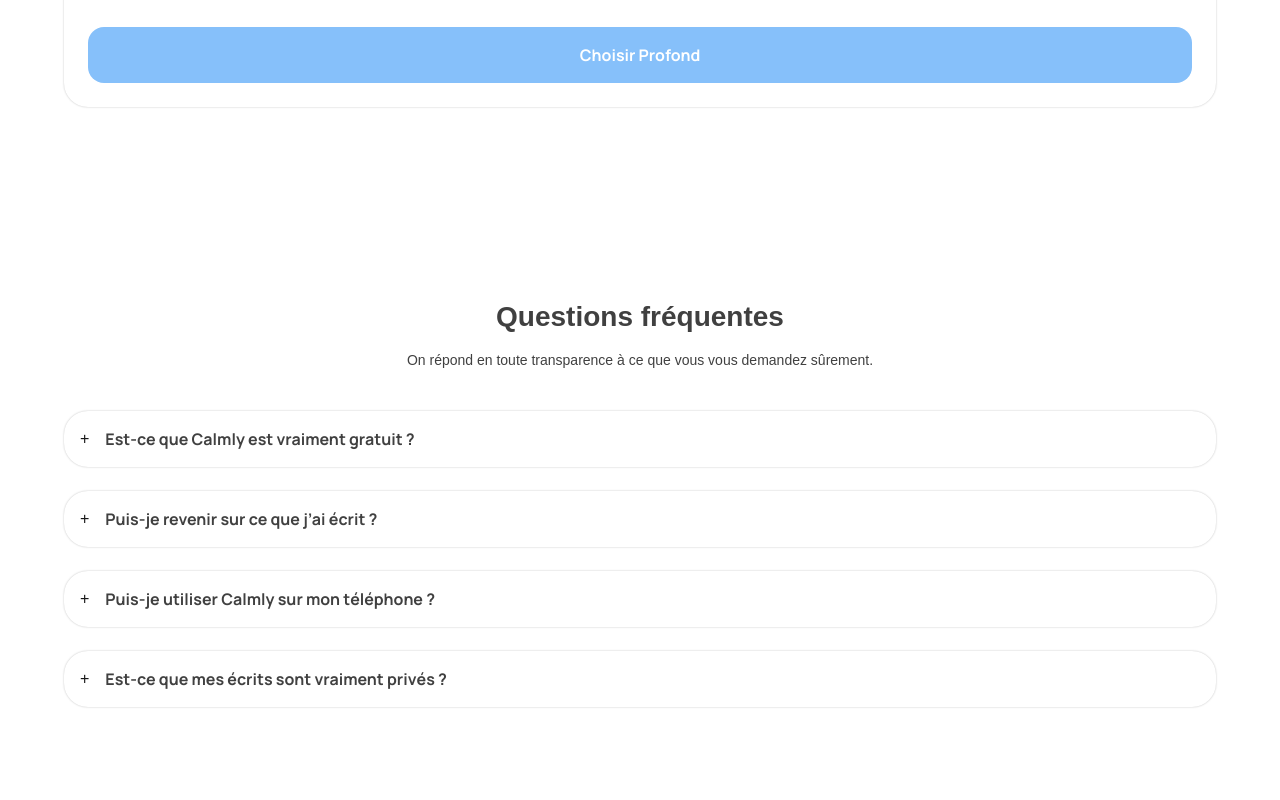
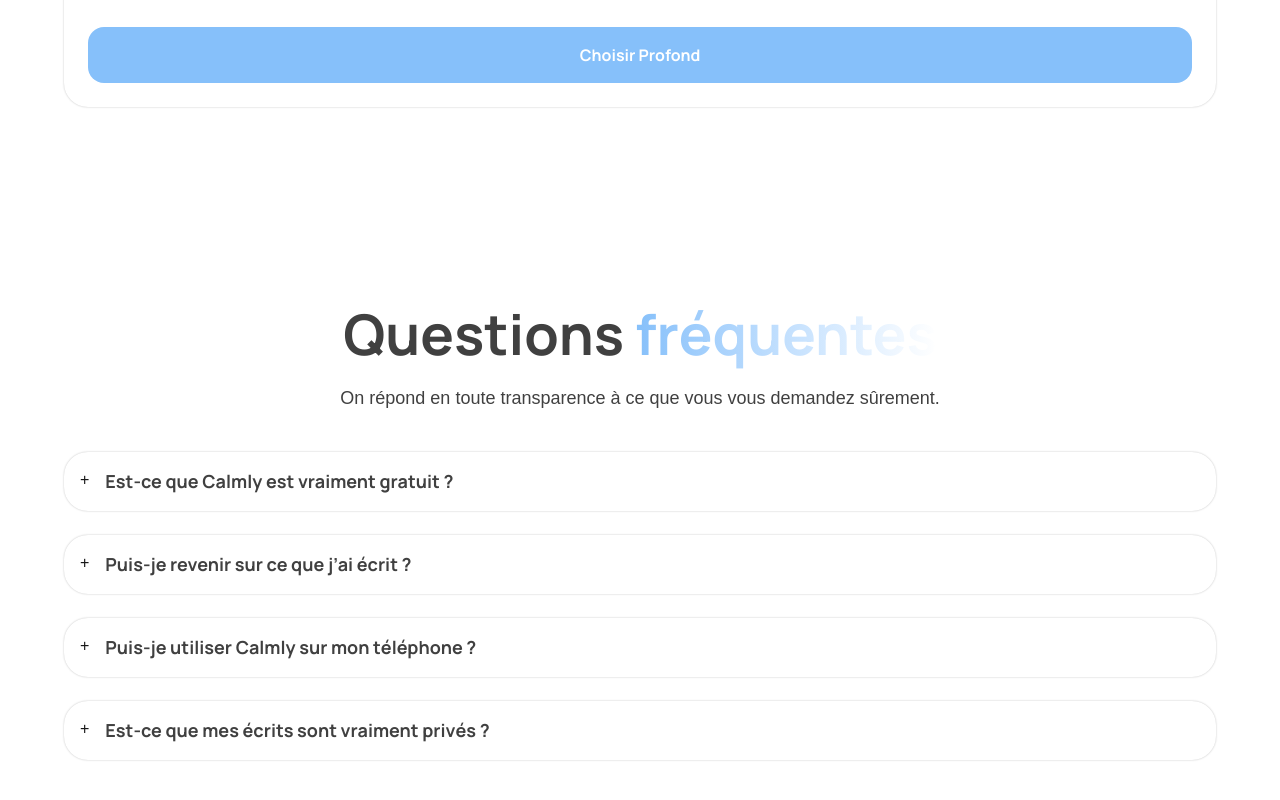
Before and after one commit to Onderito/calmly-app, a Next.js app: page / in a window 1280 px wide. Shown: the part 6179-6979 px from the top of the page. Built offline with nearby package versions, Linux system fonts and the light colour scheme.

Commit message:
responsive for faq section done for tablet

```diff
--- a/src/app/landing/faq.tsx
+++ b/src/app/landing/faq.tsx
@@ -33,31 +33,35 @@ export default function Faq() {
   };
   return (
     <section>
-      <h2 className="text-center text-[#404040] text-[28px] font-bold leading-tight">
-        Questions fréquentes
+      <h2 className="text-center text-[#404040] text-[28px] md:text-[56px] font-manrope-bold leading-tight">
+        Questions{" "}
+        <span className="bg-gradient-to-r from-[#86C0FA] to-white text-transparent bg-clip-text">
+          fréquentes
+        </span>
       </h2>
-      <p className="text-center font-regular text-[14px] mt-4 text-[#404040]">
+      <p className="text-center font-regular text-[14px] md:text-[18px] mt-4 text-[#404040]">
         On répond en toute transparence à ce que vous vous demandez sûrement.
       </p>
       <div className="mt-10 flex flex-col gap-6">
         {faq.map((f, index) => (
           <div
             onClick={() => toggle(index)}
-            className="shadow-custom rounded-3xl flex flex-col gap-4 p-4"
+            className="shadow-custom rounded-3xl flex flex-col gap-4 p-4 cursor-pointer"
             key={index}
           >
-            <div className="flex gap-4 items-center">
+            <div className="flex gap-4 items-start ">
               <p>{f.img}</p>
-              <h3 className="font-manrope-bold text-[16px] text-[#404040]">
-                {" "}
-                {f.question}
-              </h3>
+              <div className="flex flex-col gap-2">
+                <h3 className="font-manrope-bold text-[16px] md:text-[18px] text-[#404040]">
+                  {f.question}
+                </h3>
+                {open === index && (
+                  <h4 className="font-manrope-regular text-[14px] md:text-[16px] text-[#404040]">
+                    {f.answer}
+                  </h4>
+                )}
+              </div>
             </div>
-            {open === index && (
-              <h4 className="font-manrope-regular text-[14px] text-[#404040]">
-                {f.answer}
-              </h4>
-            )}
           </div>
         ))}
       </div>
```
